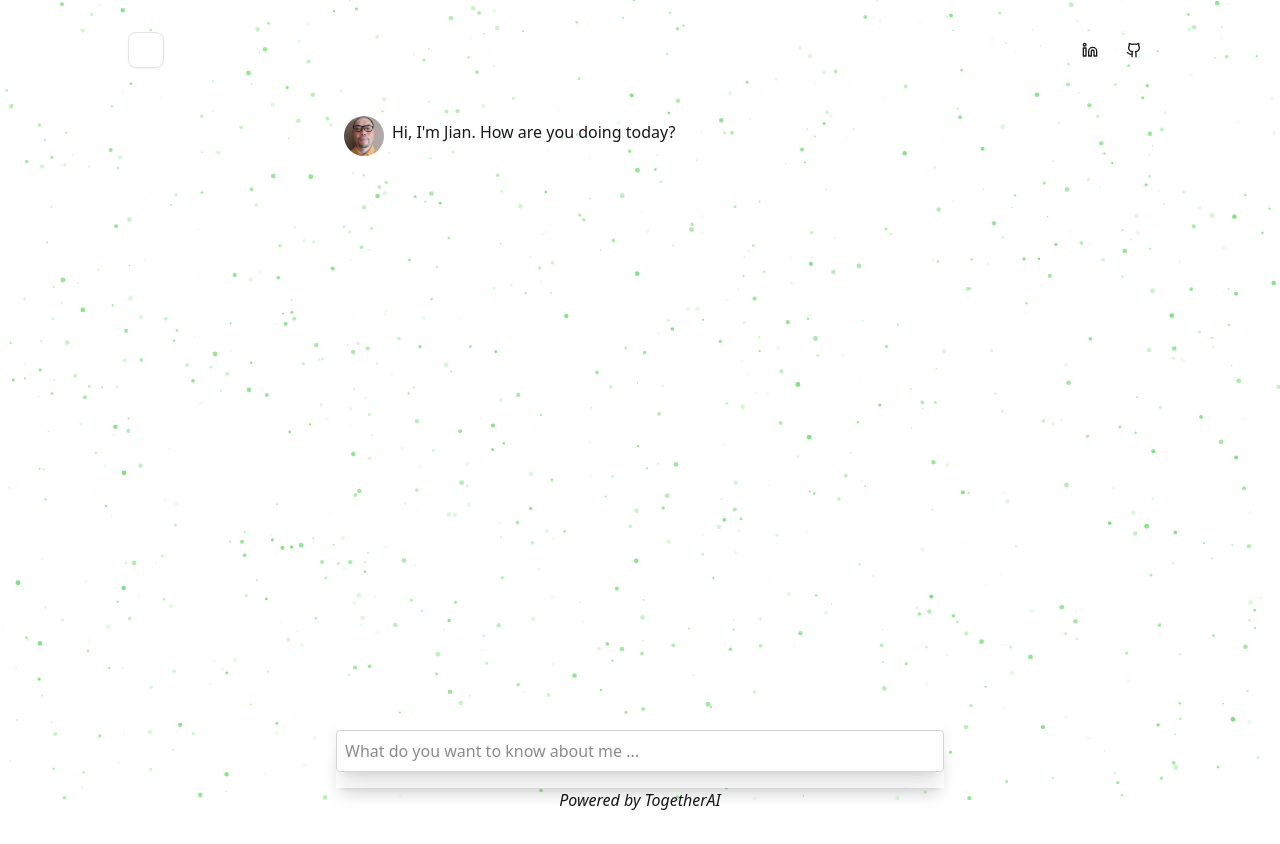
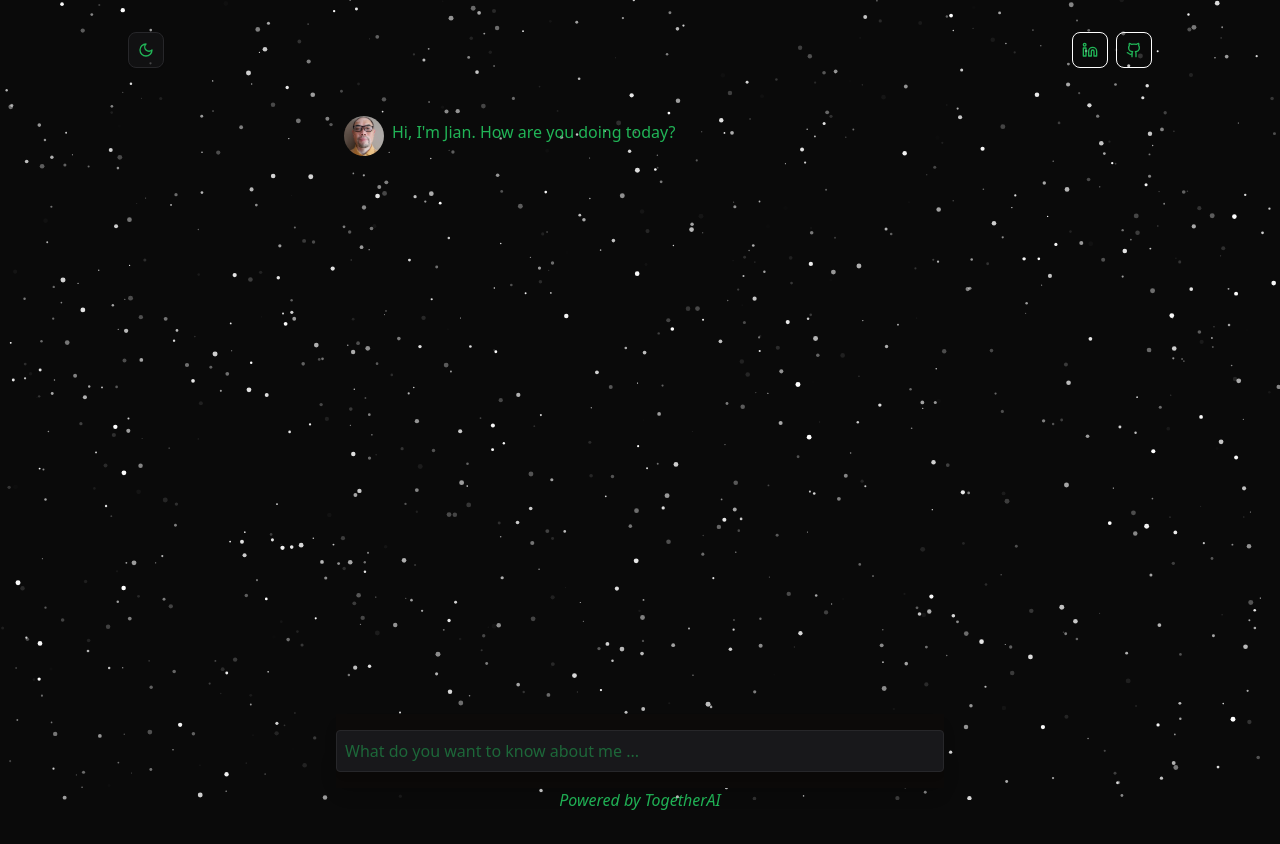
Before and after one commit to alancj731/askme, a Next.js app: page / in a window 1280 px wide. Built offline with nearby package versions, Linux system fonts and the light colour scheme.

Commit message:
set default theme to dark

```diff
--- a/src/components/mode_toogle.tsx
+++ b/src/components/mode_toogle.tsx
@@ -3,13 +3,17 @@
 import * as React from "react";
 import { Moon, Sun } from "lucide-react";
 import { useTheme } from "next-themes";
-import { useState } from "react";
+import { useState, useEffect } from "react";
 
 import { Button } from "@/components/ui/button";
 
 export default function ModeToggle() {
   const { theme, setTheme } = useTheme();
   const [dark, setDark] = useState(false);
+
+  React.useEffect(() => {
+    setTheme('dark');
+  }, []);
 
   function handleChangeTheme() {
     setTheme(theme === "dark" ? "light" : "dark");
```
